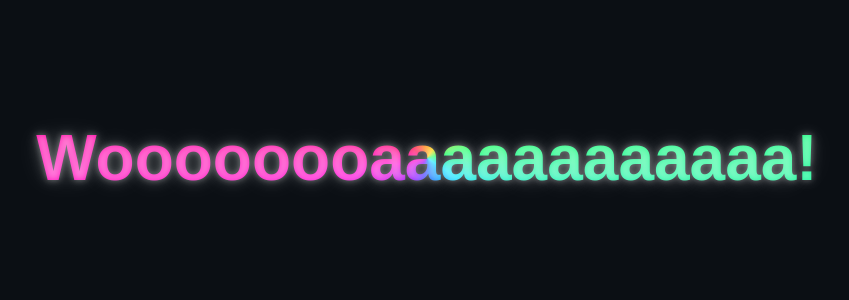
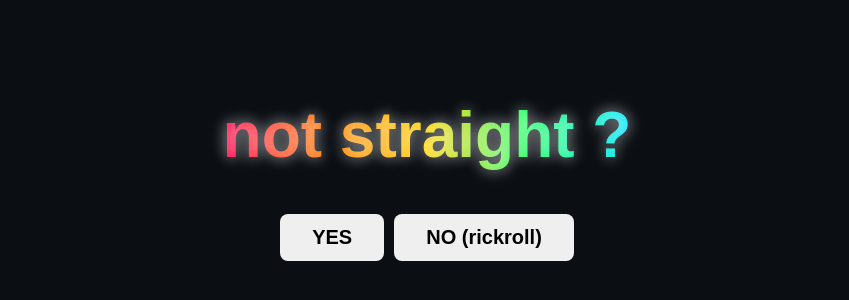
Before and after one commit to Retr-1/super-duper-awesome-site, a plain HTML site: page index.html in a window 1280 px wide. Shown: the part 242-542 px from the top of the page, without its empty margins (213-1062 px from the left). Drawn offline with Linux system fonts and the light colour scheme.

Commit message:
changes'

```diff
--- a/index.html
+++ b/index.html
@@ -10,23 +10,91 @@
       display: flex;
       justify-content: center;
       align-items: center;
+      flex-direction: column;
       height: 100vh;
       background: #0b0f14;
     }
     h1 {
       font-size: 4rem;
       font-family: sans-serif;
-      background: conic-gradient(from var(--angle),
-        #ff004c, #ff7a00, #ffd400, #19ff62, #00e5ff, #006eff, #8a00ff, #ff00d4, #ff004c);
+      background: linear-gradient(
+        90deg,
+        #ff004c,
+        #ff7a00,
+        #ffd400,
+        #19ff62,
+        #00e5ff,
+        #006eff,
+        #8a00ff,
+        #ff00d4,
+        #ff004c
+      );
+      background-size: 200% auto; /* makes gradient wider so we can slide it */
       -webkit-background-clip: text;
       background-clip: text;
       color: transparent;
-      text-shadow: 0 0 6px rgba(255,255,255,.35), 0 0 14px rgba(255,255,255,.25), 0 0 28px rgba(255,255,255,.15);
+      text-shadow: 0 0 6px rgba(255,255,255,.35),
+                   0 0 14px rgba(255,255,255,.25),
+                   0 0 28px rgba(255,255,255,.15);
+      animation: moveGradient 1s linear infinite;
+      text-shadow: 0 0 15px rgba(255,255,255,.35), 0 0 14px rgba(255,255,255,.25), 0 0 28px rgba(255,255,255,.15);
     }
+
+    @keyframes moveGradient {
+      from {
+        background-position: 0% 50%;
+      }
+      to {
+        background-position: 200% 50%;
+      }
+    }
+
+    .buttons{
+      display: flex;
+      flex-direction: row;
+      gap: 10px;
+    }
+
+    button {
+    padding: 0.75rem 2rem;
+    font-size: 1.25rem;
+    font-weight: bold;
+    border: none;
+    border-radius: 8px;
+    cursor: pointer;
+    }
+
+  button:hover {
+    padding: 0.75rem 2rem;
+    font-size: 1.25rem;
+    font-weight: bold;
+    border: none;
+    border-radius: 8px;
+    cursor: pointer;
+      background: conic-gradient(from var(--angle),
+        #ff004c, #ff7a00, #ffd400, #19ff62, #00e5ff, #006eff, #8a00ff, #ff00d4, #ff004c);
+    background-size: 200% auto;
+    color: #fff;
+    text-shadow: 0 0 6px rgba(255,255,255,.35),
+                0 0 14px rgba(255,255,255,.25),
+                0 0 28px rgba(255,255,255,.15);
+    box-shadow: 0 0 6px rgba(255,255,255,.35),
+                0 0 14px rgba(255,255,255,.25),
+                0 0 28px rgba(255,255,255,.15);
+    /* animation: moveGradient 1s linear infinite alternate; */
+    transition: transform 0.2s ease-in-out;
+    transform: scale(1.5);
+    background-position: 50% 50%;
+  }
   </style>
 </head>
 <body>
-  <h1>Woooooooaaaaaaaaaaaa!</h1>
+  <h1>not straight ?</h1>
+  <div class="buttons">
+    <a href="https://img.pastemagazine.com/wp-content/avuploads/2020/05/23112656/sqlg3wj1f87anjnftsqr-1.jpg"><button>YES</button></a>
+    <a href="https://www.youtube.com/watch?v=xvFZjo5PgG0"><button>NO (rickroll)</button></a>
+  </div>
+
   <script>
     (function(){
       const root = document.documentElement;
```
